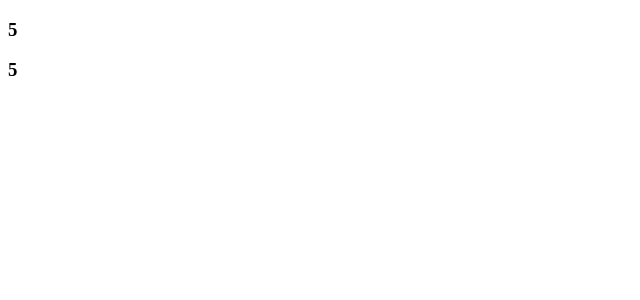
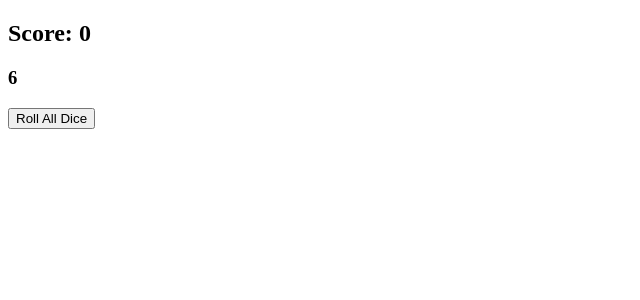
Before and after one commit to bpfahert/farkle, a React (Create React App) app in the folder farkle-game/: page / in a window 1280 px wide. Shown: the top 300 px of the page, without its empty margins (0-640 px from the left). Built offline with nearby package versions, Linux system fonts and the light colour scheme.

Commit message:
Add scoreboard component and css styling, Add function to roll dice
State was added to App to keep track of each die and a function to roll all die
was also added. A scoreboard component was added to keep track of the player's score. CSS
styling was also added.

```diff
--- a/farkle-game/src/App.js
+++ b/farkle-game/src/App.js
@@ -1,11 +1,33 @@
 // import './App.css';
+import React from "react"
 import Dice from './Components/Dice';
+import Scoreboard from './Components/Scoreboard';
 
 function App() {
+
+  const [dice, setDice] = React.useState(rollAllDice);
+
+  function rollAllDice() {
+    const rolledDice = [];
+    for (let i = 0; i < 6; i++) {
+      rolledDice[i] = Math.ceil(Math.random() *6);
+    }
+    return rolledDice;
+  }
+
+  function handleClick() {
+    console.table(dice);
+    setDice(rollAllDice());
+    console.table(dice);
+  }
+
+
+
   return (
-    <div className="App">
-        <Dice />
-        <Dice />
+    <div className="app">
+      <Scoreboard score="0"/>
+      <Dice value={dice[2]} />
+      <button type="button" onClick={handleClick}> Roll All Dice</button>
     </div>
   );
 }
--- a/farkle-game/src/Components/Dice.js
+++ b/farkle-game/src/Components/Dice.js
@@ -6,8 +6,8 @@ export default function Dice(props) {
 
 
     return (
-        <div>
-            <h3>5</h3>
+        <div className="dice">
+            <h3>{props.value}</h3>
         </div>
         );
 }
--- /dev/null
+++ b/farkle-game/src/Components/Scoreboard.js
@@ -0,0 +1,12 @@
+import React from 'react';
+
+export default function Scoreboard(props) {
+
+
+
+    return (
+        <div className="scoreboard">
+            <h2>Score: {props.score}</h2>
+        </div>
+    );
+}
--- a/farkle-game/src/index.js
+++ b/farkle-game/src/index.js
@@ -6,6 +6,6 @@ import App from './App';
 const root = ReactDOM.createRoot(document.getElementById('root'));
 root.render(
   <React.StrictMode>
-    <App />
+    <App/>
   </React.StrictMode>
 );
--- /dev/null
+++ b/farkle-game/src/style.css
@@ -0,0 +1,18 @@
+
+
+.app {
+    display: flex;
+    justify-content: center;
+    align-items: center;
+}
+
+.dice {
+    width: 50px;
+    height: 50px;
+    background-color: blue;
+    color: black;
+}
+
+.scoreboard {
+
+}
```
